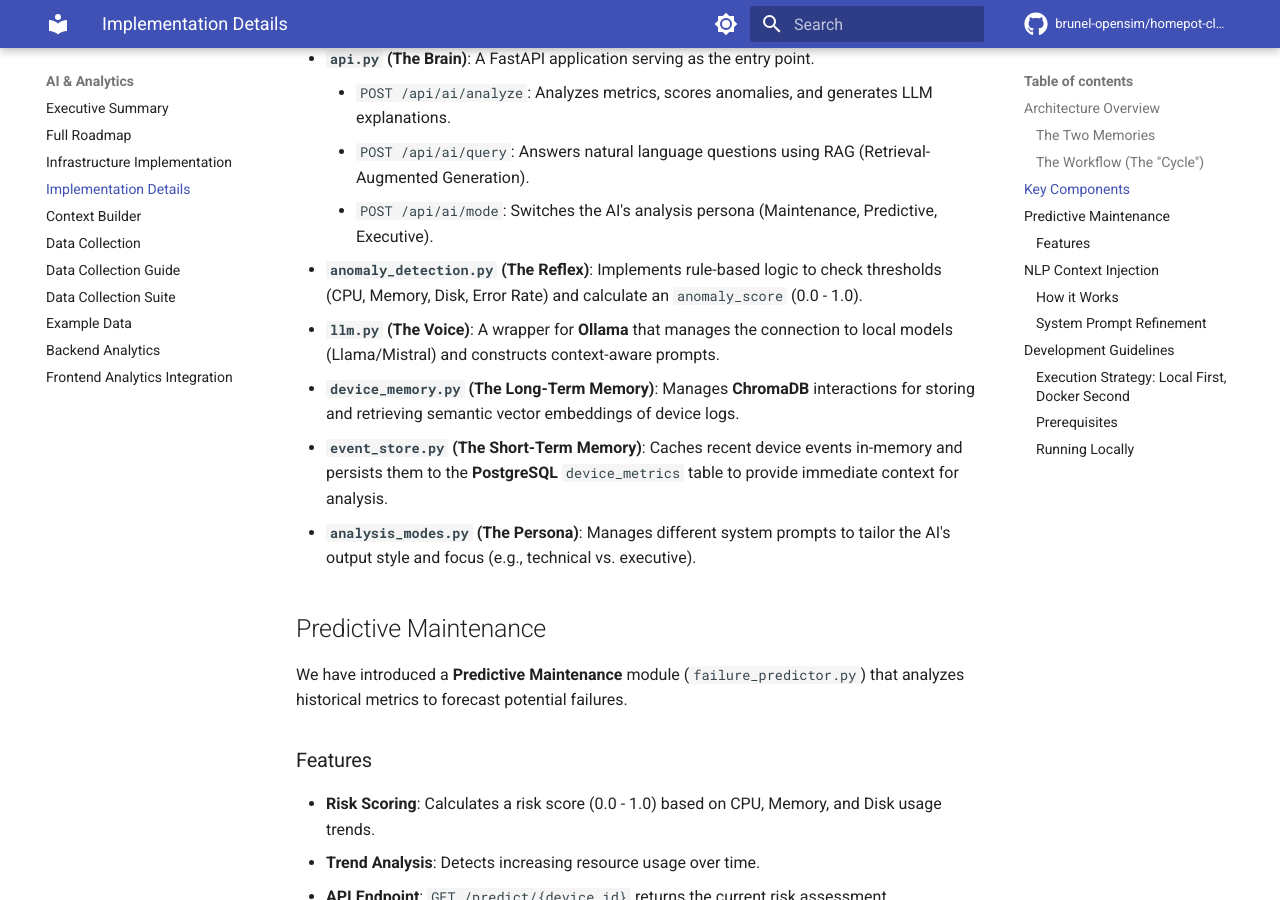
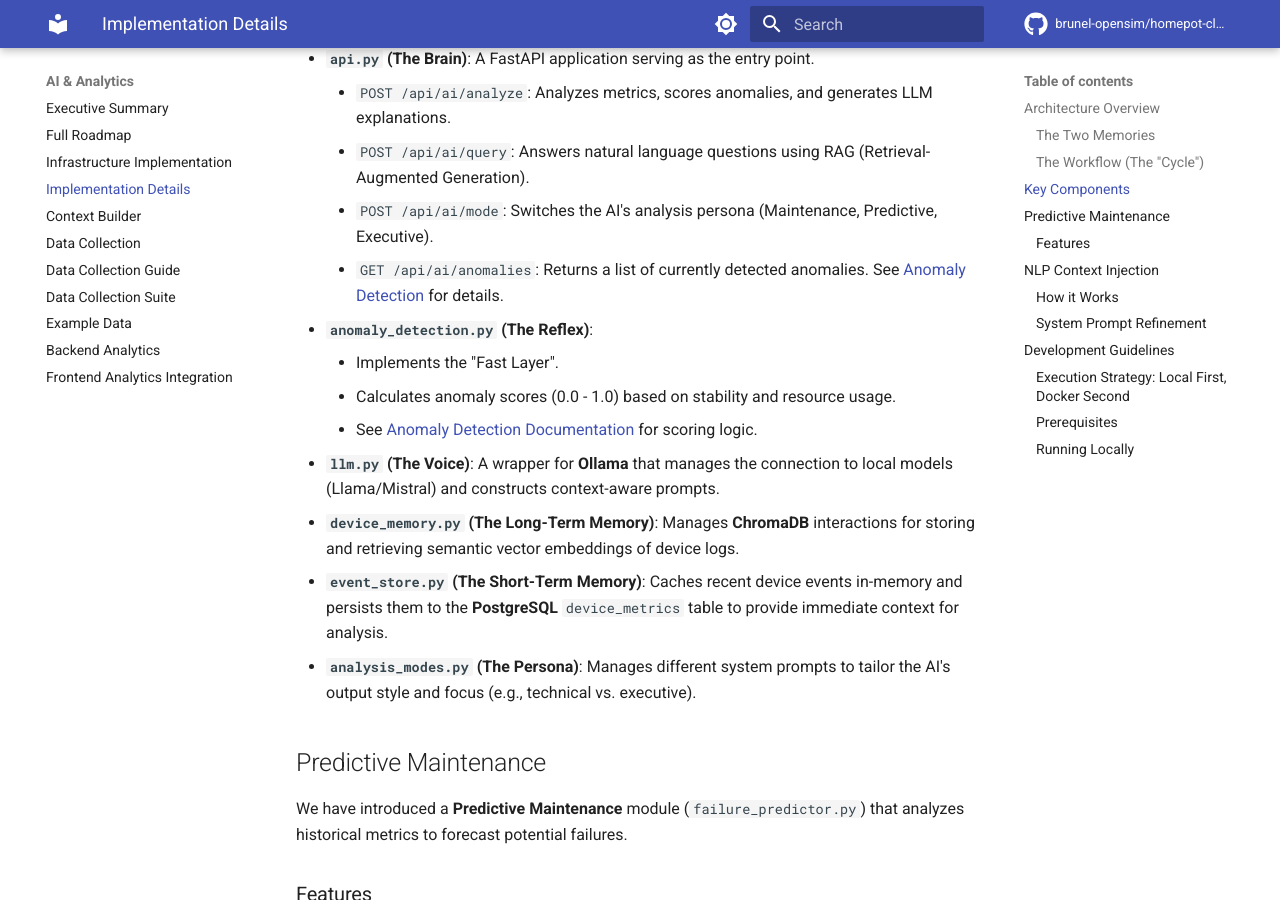
Before and after one commit to brunel-opensim/homepot-client, an MkDocs documentation site: the page built from docs/ai-implementation.md, in a window 1280 px wide and 900 px high, scrolled down 1732 px. Built offline with MkDocs 1.6.1 and Material for MkDocs 9.7.7, drawn with Linux system fonts in a browser that asks for light colours; comment, search, counter and statistics services are not loaded; the version menu is left out.

Commit message:
feat: enhance dashboard interactivity and add anomaly detection docs

```diff
--- a/docs/ai-implementation.md
+++ b/docs/ai-implementation.md
@@ -49,7 +49,11 @@ The implementation consists of four core modules:
     *   `POST /api/ai/analyze`: Analyzes metrics, scores anomalies, and generates LLM explanations.
     *   `POST /api/ai/query`: Answers natural language questions using RAG (Retrieval-Augmented Generation).
     *   `POST /api/ai/mode`: Switches the AI's analysis persona (Maintenance, Predictive, Executive).
-*   **`anomaly_detection.py` (The Reflex)**: Implements rule-based logic to check thresholds (CPU, Memory, Disk, Error Rate) and calculate an `anomaly_score` (0.0 - 1.0).
+    *   `GET /api/ai/anomalies`: Returns a list of currently detected anomalies. See [Anomaly Detection](anomaly-detection.md) for details.
+*   **`anomaly_detection.py` (The Reflex)**:
+    *   Implements the "Fast Layer".
+    *   Calculates anomaly scores (0.0 - 1.0) based on stability and resource usage.
+    *   See [Anomaly Detection Documentation](anomaly-detection.md) for scoring logic.
 *   **`llm.py` (The Voice)**: A wrapper for **Ollama** that manages the connection to local models (Llama/Mistral) and constructs context-aware prompts.
 *   **`device_memory.py` (The Long-Term Memory)**: Manages **ChromaDB** interactions for storing and retrieving semantic vector embeddings of device logs.
 *   **`event_store.py` (The Short-Term Memory)**: Caches recent device events in-memory and persists them to the **PostgreSQL** `device_metrics` table to provide immediate context for analysis.
--- a/frontend/src/components/Dashboard/MetricCard.jsx
+++ b/frontend/src/components/Dashboard/MetricCard.jsx
@@ -1,10 +1,11 @@
-const MetricCard = ({ sites }) => {
+const MetricCard = ({ sites, onItemClick }) => {
   return (
     <div className="grid grid-cols-1 sm:grid-cols-2 md:grid-cols-3 lg:grid-cols-4 gap-4 mt-4 w-full">
       {sites.map((s, i) => (
         <div
           key={i}
-          className="w-full p-3 rounded-xl border border-primary bg-gray-800/90 hover:bg-gray-800 transition-colors"
+          onClick={() => onItemClick && onItemClick(s)}
+          className="w-full p-3 rounded-xl border border-primary bg-gray-800/90 hover:bg-gray-800 transition-colors cursor-pointer"
         >
           <div className="flex justify-between items-center">
             <h3 className="text-md text-text font-semibold mb-1 truncate pr-2" title={s.site}>
```
Also changed, not shown: docs/anomaly-detection.md (added, +77 -0 lines), docs/index.md (+3 -3 lines), frontend/src/pages/Dashboard.jsx (+14 -2 lines).
